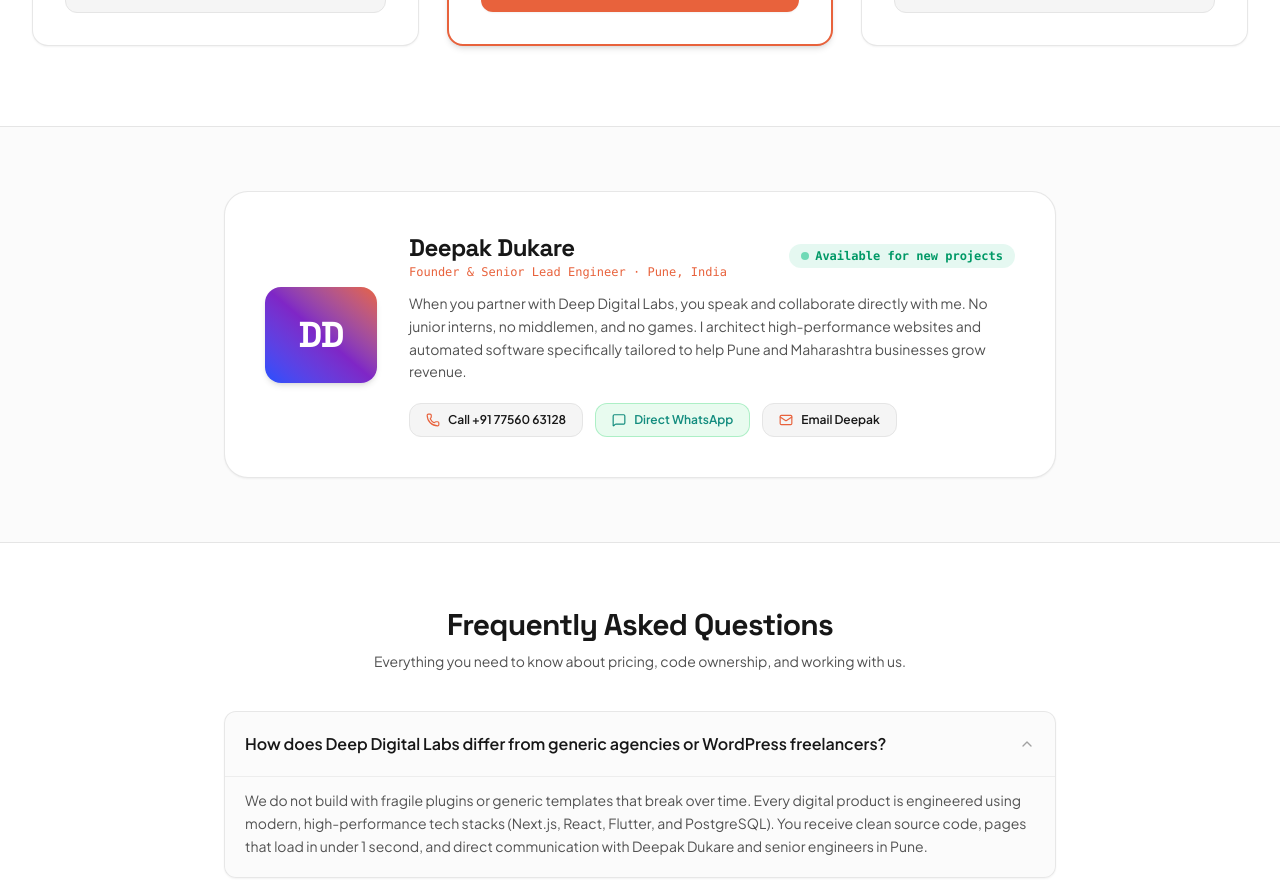
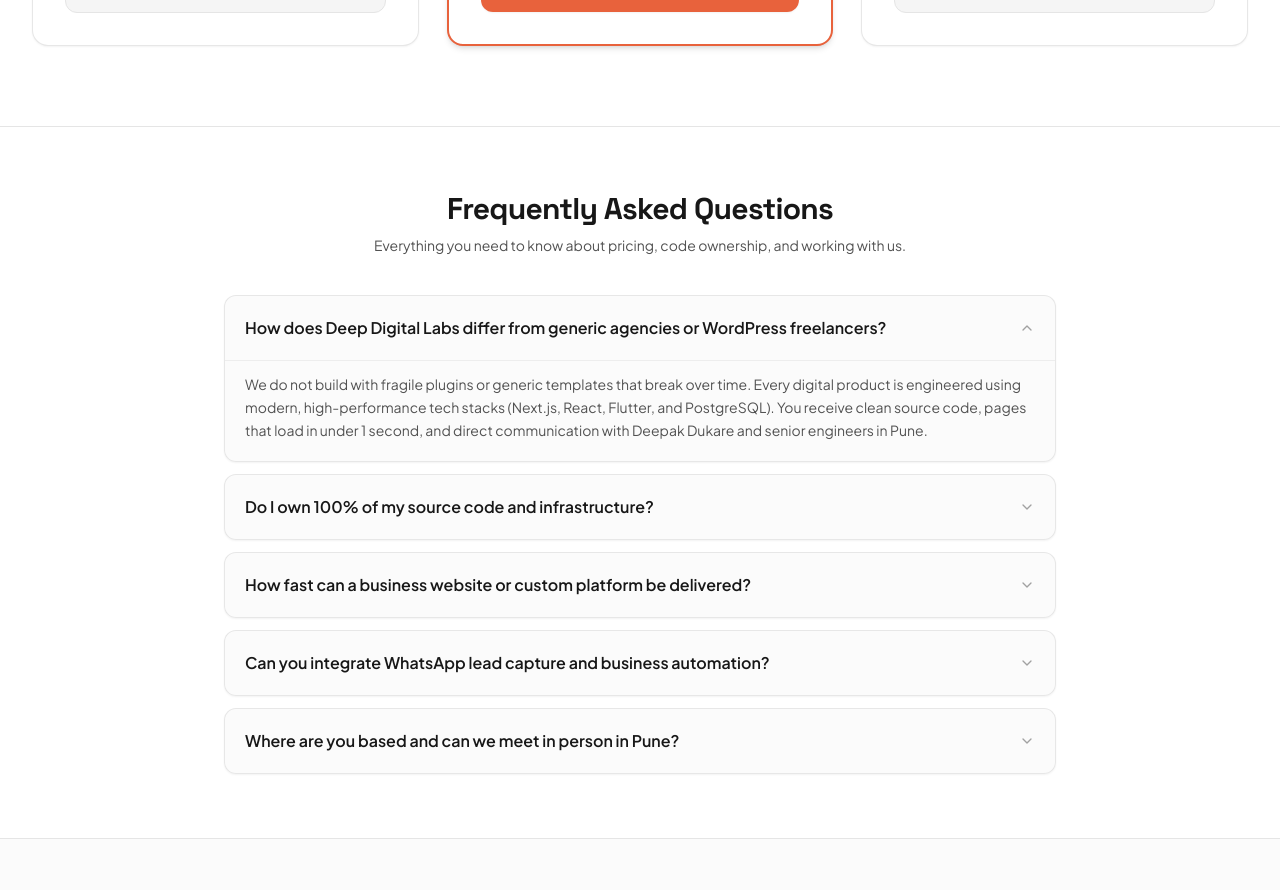
Before and after one commit to deepdigitallabs/Deep-Digital-Labs, a Next.js app: page / in a window 1280 px wide. Shown: the part 7920-8810 px from the top of the page. Built offline with nearby package versions, Linux system fonts and the light colour scheme; no server answers.

Commit message:
Update page.tsx

```diff
--- a/src/app/page.tsx
+++ b/src/app/page.tsx
@@ -1072,64 +1072,7 @@
         </div>
       </section>
 
-      {/* =========================================================================
-             SECTION 8B: MEET THE LEAD DEVELOPER (AUTHENTICITY & TRUST)
-             ========================================================================= */}
-      <section className="w-full py-16 bg-neutral-50/70 dark:bg-white/[0.02] border-b border-neutral-200 dark:border-white/10">
-        <div className="mx-auto max-w-4xl px-4 sm:px-6 lg:px-8">
-          <div className="bg-white dark:bg-[#12151C] rounded-3xl border border-neutral-200/90 dark:border-white/10 p-7 sm:p-10 shadow-xs flex flex-col md:flex-row items-center gap-8">
-            <div className="w-24 h-24 sm:w-28 sm:sh-28 rounded-2xl bg-gradient-to-tr from-[#1E50FF] via-[#7F26C6] to-[#E8623C] text-white font-display font-black text-3xl sm:text-4xl flex items-center justify-center shrink-0 shadow-md">
-              DD
-            </div>
-            <div className="flex flex-col gap-3 text-center md:text-left flex-1">
-              <div className="flex flex-col sm:flex-row sm:items-center justify-between gap-2">
-                <div>
-                  <h3 className="text-2xl font-bold font-display text-neutral-900 dark:text-white">
-                    Deepak Dukare
-                  </h3>
-                  <p className="text-xs font-mono font-medium text-[#E8623C]">
-                    Founder &amp; Senior Lead Engineer · Pune, India
-                  </p>
-                </div>
-                <div className="inline-flex items-center gap-1.5 px-3 py-1 rounded-full bg-emerald-500/10 text-emerald-600 dark:text-emerald-400 font-mono text-xs font-semibold w-fit mx-auto sm:mx-0">
-                  <span className="w-2 h-2 rounded-full bg-emerald-500 animate-pulse" />
-                  Available for new projects
-                </div>
-              </div>
 
-              <p className="text-sm text-neutral-600 dark:text-neutral-300 leading-relaxed">
-                When you partner with Deep Digital Labs, you speak and collaborate directly with me. No junior interns, no middlemen, and no games. I architect high-performance websites and automated software specifically tailored to help Pune and Maharashtra businesses grow revenue.
-              </p>
-
-              <div className="flex flex-wrap items-center justify-center md:justify-start gap-3 pt-2">
-                <a
-                  href="tel:+917756063128"
-                  className="inline-flex items-center gap-2 px-4 py-2 rounded-xl bg-neutral-100 dark:bg-white/5 border border-neutral-200 dark:border-white/10 text-xs font-semibold text-neutral-900 dark:text-white hover:border-[#E8623C] transition-colors"
-                >
-                  <Phone className="w-3.5 h-3.5 text-[#E8623C]" />
-                  <span>Call +91 77560 63128</span>
-                </a>
-                <a
-                  href="https://wa.me/917756063128?text=Hi%20Deepak,%20I%20am%20interested%20in%20discussing%20a%20project%20for%20my%20business."
-                  target="_blank"
-                  rel="noopener noreferrer"
-                  className="inline-flex items-center gap-2 px-4 py-2 rounded-xl bg-[#25D366]/10 border border-[#25D366]/30 text-xs font-semibold text-[#128C7E] dark:text-[#25D366] hover:bg-[#25D366]/20 transition-colors"
-                >
-                  <MessageSquare className="w-3.5 h-3.5" />
-                  <span>Direct WhatsApp</span>
-                </a>
-                <a
-                  href="mailto:deepdigitallabs@gmail.com"
-                  className="inline-flex items-center gap-2 px-4 py-2 rounded-xl bg-neutral-100 dark:bg-white/5 border border-neutral-200 dark:border-white/10 text-xs font-semibold text-neutral-900 dark:text-white hover:border-[#E8623C] transition-colors"
-                >
-                  <Mail className="w-3.5 h-3.5 text-[#E8623C]" />
-                  <span>Email Deepak</span>
-                </a>
-              </div>
-            </div>
-          </div>
-        </div>
-      </section>
 
       {/* =========================================================================
              SECTION 9: FAQS (HIGH-TRUST ACCORDION & 100% CRAWLABLE IN DOM)
```
